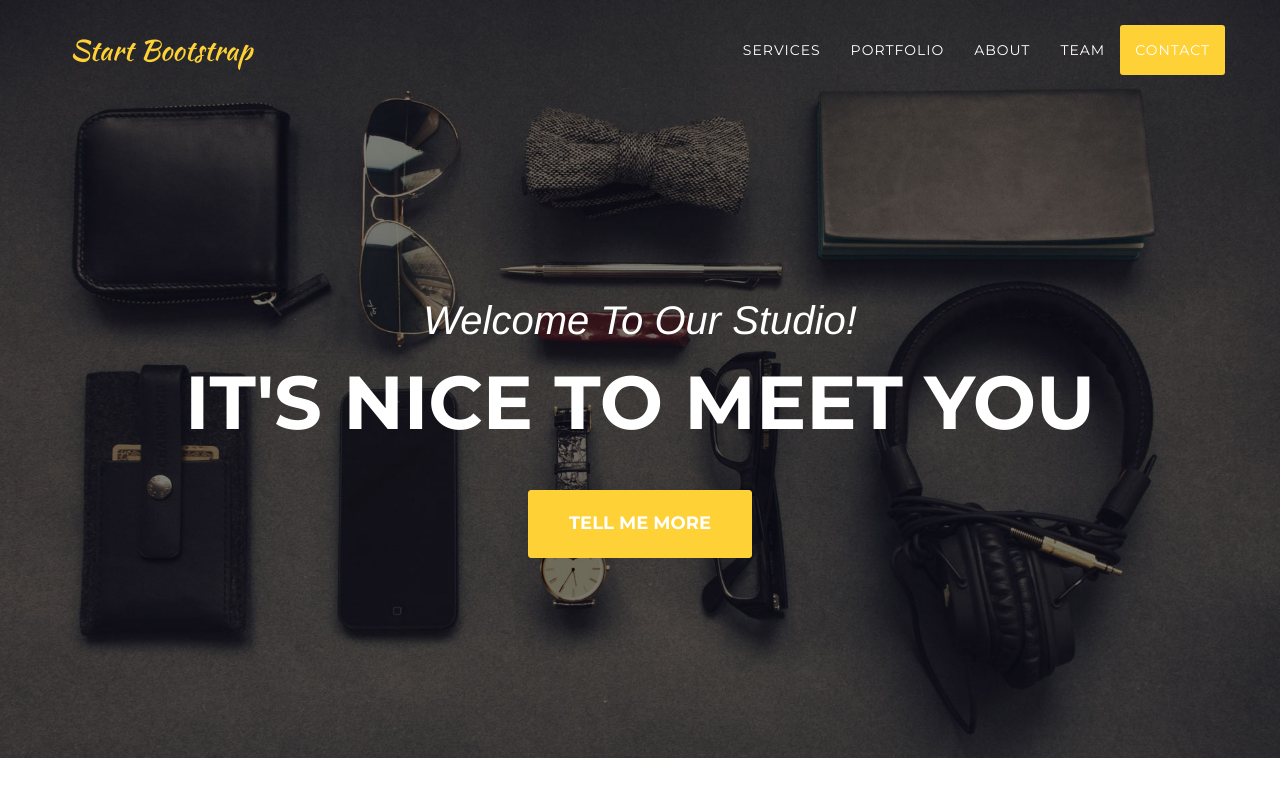
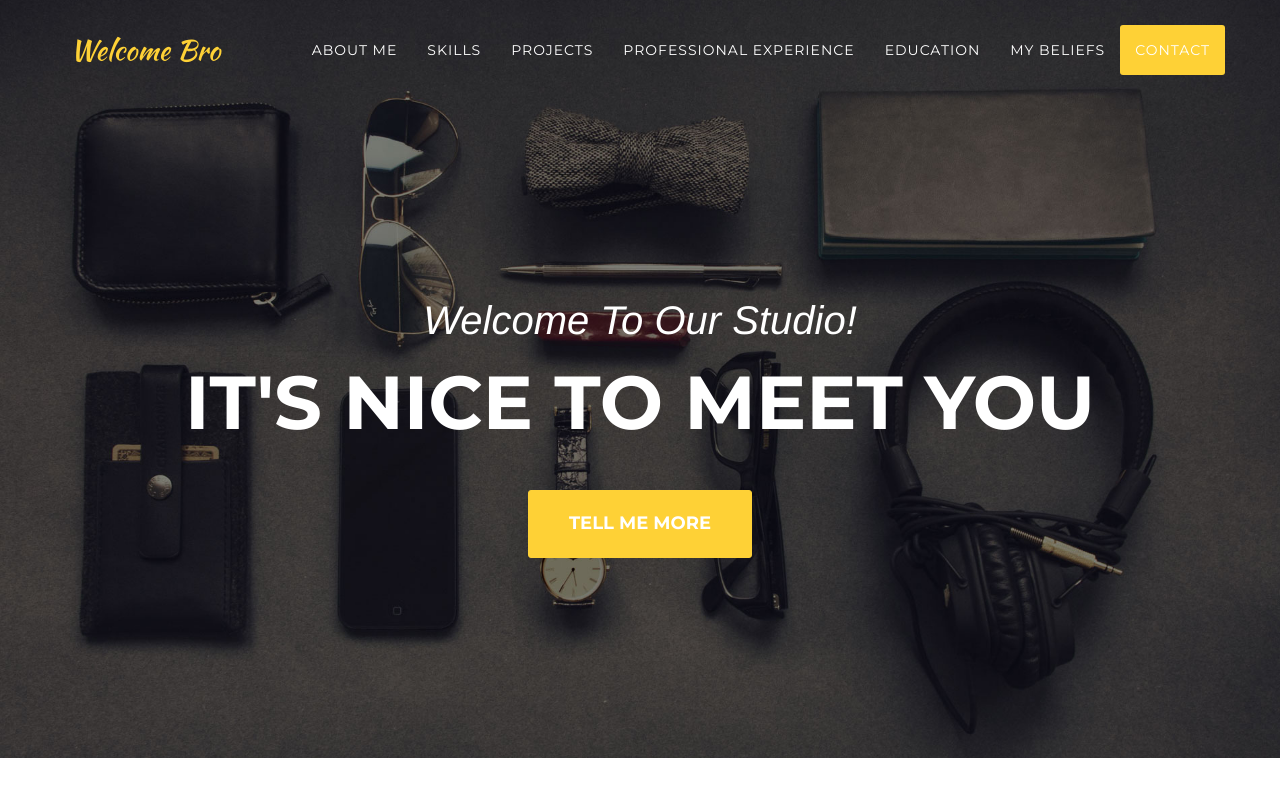
Before and after one commit to kunaldeora/kunaldeora.github.io, a website: page index.html in a window 1280 px wide. Shown: the top 800 px of the page. Drawn offline with nearby package versions, Linux system fonts and the light colour scheme; a web font is replaced by a local one.

Commit message:
Navbar changes

```diff
--- a/index.html
+++ b/index.html
@@ -43,7 +43,7 @@
                 <button type="button" class="navbar-toggle" data-toggle="collapse" data-target="#bs-example-navbar-collapse-1">
                     <span class="sr-only">Toggle navigation</span> Menu <i class="fa fa-bars"></i>
                 </button>
-                <a class="navbar-brand page-scroll" href="#page-top">Start Bootstrap</a>
+                <a class="navbar-brand page-scroll" href="#page-top">Welcome Bro</a>
             </div>
 
             <!-- Collect the nav links, forms, and other content for toggling -->
@@ -52,17 +52,23 @@
                     <li class="hidden">
                         <a href="#page-top"></a>
                     </li>
-                    <li>
-                        <a class="page-scroll" href="#services">Services</a>
+					<li>
+                        <a class="page-scroll" href="#services">About Me</a>
                     </li>
                     <li>
-                        <a class="page-scroll" href="#portfolio">Portfolio</a>
+                        <a class="page-scroll" href="#services">Skills</a>
                     </li>
                     <li>
-                        <a class="page-scroll" href="#about">About</a>
+                        <a class="page-scroll" href="#portfolio">Projects</a>
                     </li>
                     <li>
-                        <a class="page-scroll" href="#team">Team</a>
+                        <a class="page-scroll" href="#about">Professional Experience</a>
+                    </li>
+					<li>
+                        <a class="page-scroll" href="#team">Education</a>
+                    </li>
+                    <li>
+                        <a class="page-scroll" href="#team">My Beliefs</a>
                     </li>
                     <li>
                         <a class="page-scroll" href="#contact">Contact</a>
```
